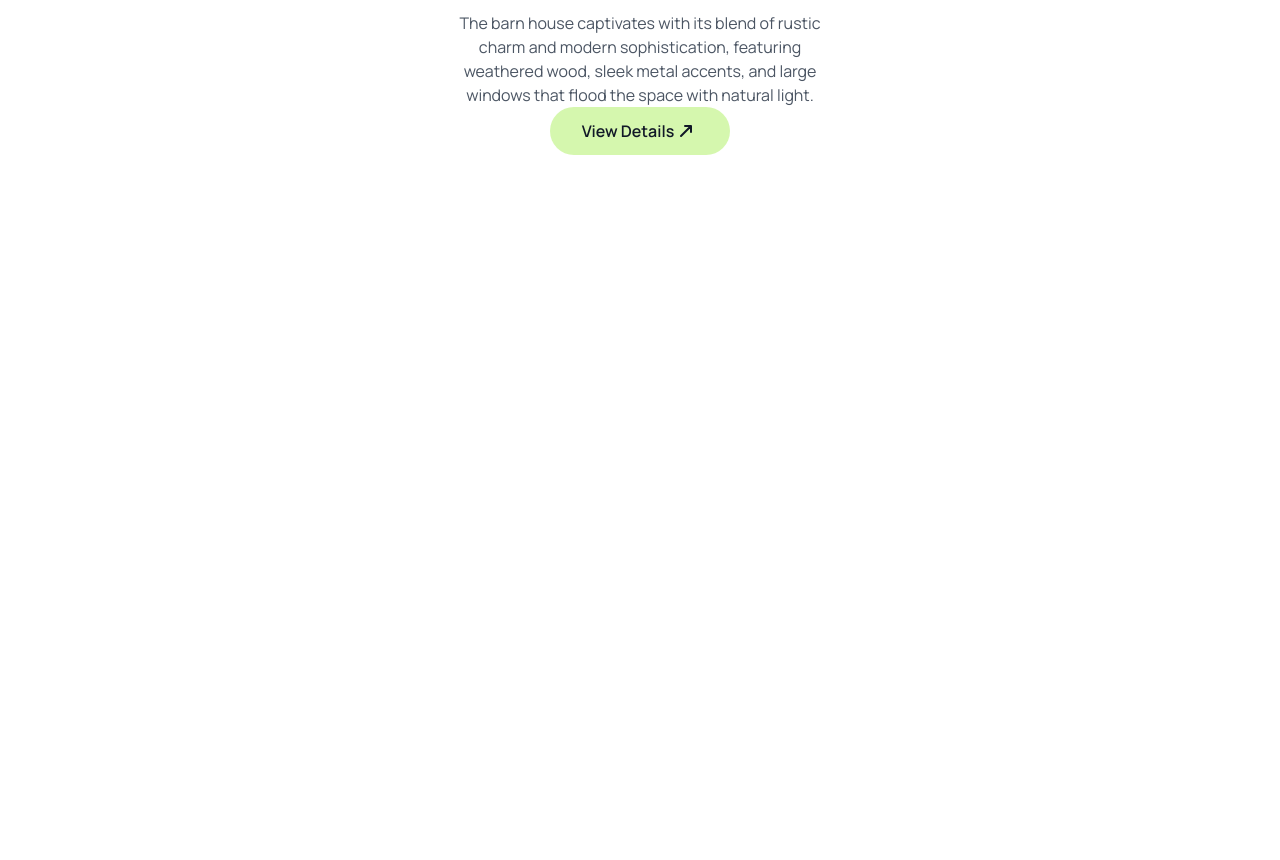
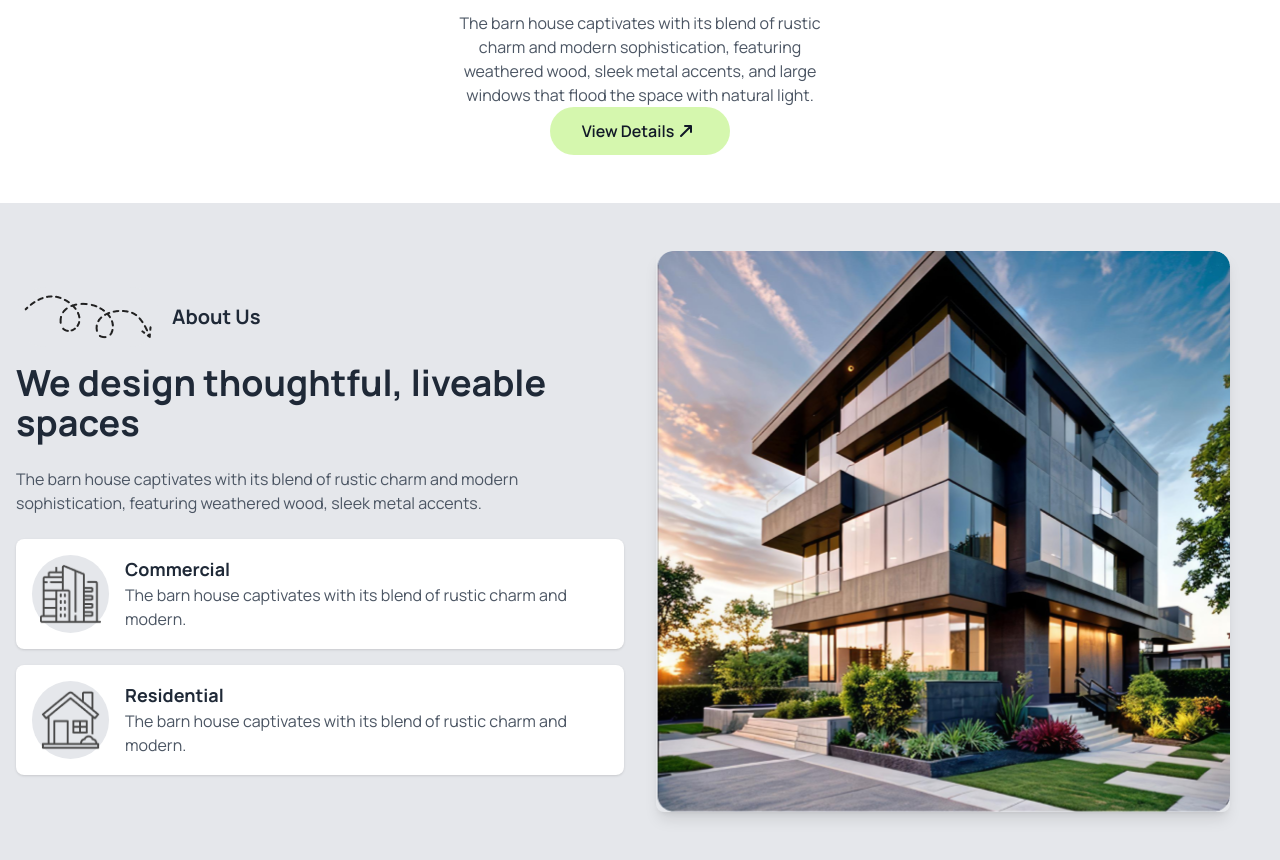
Before and after one commit to emonsharkar-coder/A-3-Architecture-Website, a plain HTML site: page index.html in a window 1280 px wide. Shown: the part 500-1360 px from the top of the page. Before the commit the page ends 800 px from the top, so only its background shows below. Drawn offline with nearby package versions, Linux system fonts and the light colour scheme.

Commit message:
first commit

```diff
--- a/index.html
+++ b/index.html
@@ -112,6 +112,49 @@
             </a>
       </div>
   </section>
+      <!-- main section -->
+      <main>
+        <!-- Section: About Us -->
+<section class="container mx-auto px-4 py-12 bg-gray-200">
+ <div class="grid grid-cols-1 md:grid-cols-2 gap-8 items-center">
+     <!-- Left Content -->
+     <div>
+         <div class="flex items-center mb-4">
+             <span class="bg-gray-200 rounded-full p-2">
+                 <img src="image/Vector.png" alt="image">
+             </span>
+             <h2 class="text-xl font-bold ml-3">About Us</h2>
+         </div>
+         <h1 class="text-3xl md:text-4xl font-bold mb-6">We design thoughtful, liveable spaces</h1>
+         <p class="text-gray-600 mb-6">The barn house captivates with its blend of rustic charm and modern sophistication, featuring weathered wood, sleek metal accents.</p>
+         <div class="space-y-4">
+             <div class="flex items-start bg-white p-4 rounded-lg shadow">
+                 <div class="bg-gray-200 rounded-full p-2 mr-4">
+                     <img src="image/commercial.png" alt="">
+                 </div>
+                 <div>
+                     <h3 class="font-bold text-lg">Commercial</h3>
+                     <p class="text-gray-600">The barn house captivates with its blend of rustic charm and modern.</p>
+                 </div>
+             </div>
+             <div class="flex items-start bg-white p-4 rounded-lg shadow">
+                 <div class="bg-gray-200 rounded-full p-2 mr-4">
+                     <img src="image/residential.png" alt="">
+                 </div>
+                 <div>
+                     <h3 class="font-bold text-lg">Residential</h3>
+                     <p class="text-gray-600">The barn house captivates with its blend of rustic charm and modern.</p>
+                 </div>
+             </div>
+         </div>
+     </div>
+
+     <!-- Right Image -->
+     <div>
+         <img src="image/Rectangle.png" alt="Modern House Design" class="rounded-lg shadow-lg">
+     </div>
+ </div>
+</section>
 
 </body>
 </html>
```
